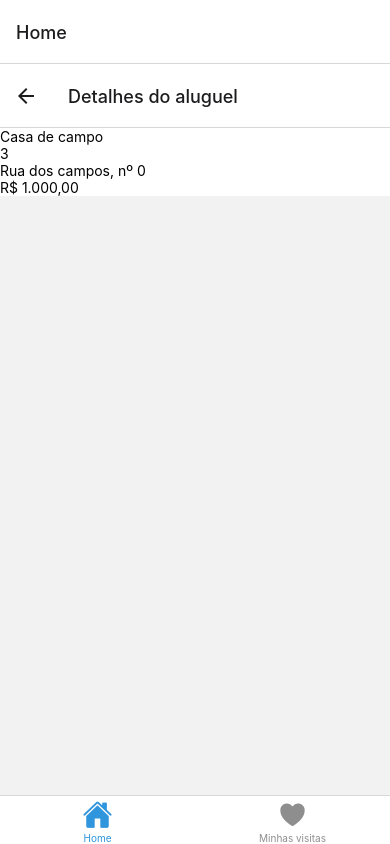
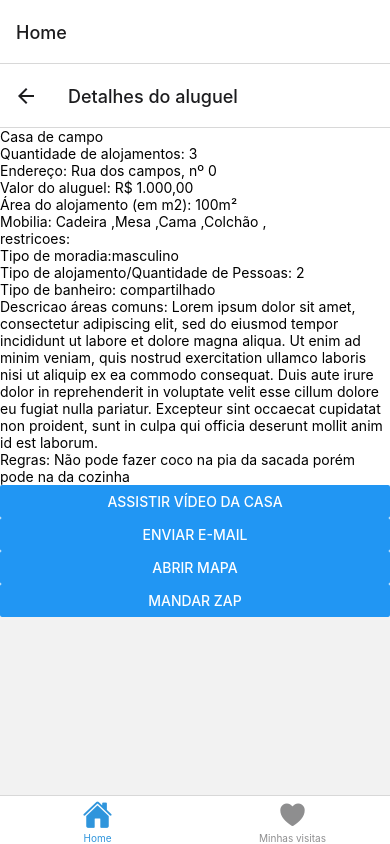
Before and after one commit to Trypion/sistemas_embarcados, a React Native app: screen /Root in a window 390 px wide. Both pictures are taken after a click on the element 195 px from the left and 178 px from the top of the page. Built offline with nearby package versions, Linux system fonts and the light colour scheme; what expo-linking would draw is missing.

Commit message:
Rent Detail atualizado

```diff
--- a/components/Card.js
+++ b/components/Card.js
@@ -9,7 +9,7 @@ export default function Card({ rent }) {
   const { nome, quantidade_quartos, valor, endereco } = rent;
 
   return (
-    <View style={styles.card}>
+    <View>
         <Text>{nome}</Text>
         <Text>quantidade de quartos: {quantidade_quartos}</Text>
         <Text>valor: {valor}</Text>
@@ -23,23 +23,4 @@ function handleHelpPress() {
 }
 
 const styles = StyleSheet.create({
-  card: {
-    display: "flex",
-    // flexDirection: "row",
-    justifyContent: "center",
-    alignItems: "center",
-    borderRadius: 5,
-    width: "90vw",
-    backgroundColor: "#fff6",
-    margin: 8,
-    padding: 8,
-    elevation: 5,
-    shadowColor: "#fff",
-    shadowOffset: {
-      width: 2,
-      height: 3,
-    },
-    shadowOpacity: 0.25,
-    shadowRadius: 3.84,
-  }
 });
--- a/components/RentDetail.js
+++ b/components/RentDetail.js
@@ -1,16 +1,66 @@
 import { Text, View } from "./Themed";
-import { StyleSheet } from "react-native";
+import { StyleSheet, Button, Platform,Linking } from "react-native";
 
 export default function RentDetail({ route, navigation }) {
   const { rent } = route.params;
-  return (
+  const mapUrl = Platform.select({
+    ios: `maps:0,0?q=${rent.localizacao.latitude},${rent.localizacao.longitude}` ,
+    android: `geo:0,0?q=${rent.localizacao.latitude},${rent.localizacao.longitude}`,
+    web: `https://www.google.com/maps/search/?api=1&query=${rent.localizacao.latitude},${rent.localizacao.longitude}`
+ })
+
+  const WhatsApp = (text, phone) => {
+    Linking.openURL(`whatsapp://send?text=${text}&phone=${phone}`);
+  }
+ ;
+ // 27.597355250972583, -48.55176328456648
+return (
+  // <View>
+  //   <Text><h2>{rent.nome}</h2></Text>
+  //   <Text><b>Quantidade de alojamentos:</b> {rent.quantidade_quartos}</Text>
+  //   <Text><b>Endereço:</b> {rent.endereco}</Text>
+  //   <Text><b>Valor do aluguel:</b> {rent.valor}</Text>
+  //   <Text><b>Área do alojamento (em m2):</b> {rent.area}</Text>
+  //   <Text><b>Mobilia:</b> {rent.mobilia}</Text>
+  //   <Text><h3>restricoes:</h3></Text>
+  //   <Text><b>Tipo de moradia:</b>{rent.restricoes.sexo}</Text>
+  //   <Text><b>Tipo de alojamento/Quantidade de Pessoas: </b>{rent.restricoes.numero_pessoas}</Text>
+  //   <Text><b>Tipo de banheiro: </b>{rent.restricoes.banheiro}</Text>
+  //   <Text><b>Descricao áreas comuns: </b>{rent.descricao}</Text>
+  //   <Text><b>Regras: </b>{rent.regras}</Text>
+  //   <Button onPress={() => Linking.openURL(`mailto:${rent.email}`) }
+  //           title="Enviar E-mail" />
+  //   <Button onPress={() => Linking.openURL(mapUrl)}
+  //           title="Abrir Mapa" />
+  // </View>
+
     <View>
-      <Text>{rent.nome}</Text>
-      <Text>{rent.quantidade_quartos}</Text>
-      <Text>{rent.endereco}</Text>
-      <Text>{rent.valor}</Text>
-    </View>
-  );
+    <Text>{rent.nome}</Text>
+    <Text>Quantidade de alojamentos: {rent.quantidade_quartos}</Text>
+    <Text>Endereço: {rent.endereco}</Text>
+    <Text>Valor do aluguel: {rent.valor}</Text>
+    <Text>Área do alojamento (em m2): {rent.area}</Text>
+    <Text>Mobilia: {rent.mobilia}</Text>
+    <Text>restricoes:</Text>
+    <Text>Tipo de moradia:{rent.restricoes.sexo}</Text>
+    <Text>Tipo de alojamento/Quantidade de Pessoas: {rent.restricoes.numero_pessoas}</Text>
+    <Text>Tipo de banheiro: {rent.restricoes.banheiro}</Text>
+    <Text>Descricao áreas comuns: {rent.descricao}</Text>
+    <Text>Regras: {rent.regras}</Text>
+    <Button onPress={() => Linking.openURL(rent.video) }
+            title="Assistir vídeo da casa" />
+    <Button onPress={() => Linking.openURL(`mailto:${rent.email}`) }
+            title="Enviar E-mail" />
+    <Button onPress={() => Linking.openURL(mapUrl)}
+            title="Abrir Mapa" />
+
+    <Button onPress={() => WhatsApp("Oi, gato", rent.telefone)}
+            title="Mandar Zap" />
+
+
+  </View>
+
+);
 }
 
 const styles = StyleSheet.create({
--- a/screens/HomeScreen.js
+++ b/screens/HomeScreen.js
@@ -1,5 +1,5 @@
 import React from "react";
-import { ScrollView, StyleSheet } from "react-native";
+import { ScrollView, StyleSheet, TouchableOpacity } from "react-native";
 import Card from "../components/Card";
 import { View } from "../components/Themed";
 import { getAvaibleRents } from "../services/Api";
@@ -16,9 +16,9 @@ export default function HomeScreen({ navigation }) {
     <View style={styles.container}>
       <ScrollView>
         {avaibleRents.map((rent) => (
-          <div key={rent.id} onClick={() => navigation.navigate('RentDetail', {rent})}>
+          <TouchableOpacity key={rent.id} onPress={() => navigation.navigate('RentDetail', {rent})}>
             <Card key={rent.id} rent={rent}/>
-          </div>
+          </TouchableOpacity>
         ))}
       </ScrollView>
     </View>
--- a/screens/UserFavorites.js
+++ b/screens/UserFavorites.js
@@ -1,5 +1,5 @@
 import React from "react";
-import { ScrollView, StyleSheet } from "react-native";
+import { ScrollView, StyleSheet, TouchableOpacity } from "react-native";
 import Card from "../components/Card";
 import { View } from "../components/Themed";
 import { getUserScheduledRents } from "../services/Api";
@@ -16,12 +16,12 @@ export default function UserFavorites({ navigation }) {
     <View style={styles.container}>
       <ScrollView>
         {userScheduledRents.map((rent) => (
-          <div
+          <TouchableOpacity
             key={rent.id}
-            onClick={() => navigation.navigate("RentDetail", { rent })}
+            onPress={() => navigation.navigate("RentDetail", { rent })}
           >
             <Card key={rent.id} rent={rent} />
-          </div>
+          </TouchableOpacity>
         ))}
       </ScrollView>
     </View>
--- a/services/Api.js
+++ b/services/Api.js
@@ -21,15 +21,15 @@ const AVAIBLE_RENTS = [
       numero_pessoas: 2,
       banheiro: "compartilhado",
     },
-    mobilia: [],
+    mobilia: ['Cadeira ,', 'Mesa ,', 'Cama ,', 'Colchão ,'],
     area: "100m²",
     fotos: [],
     descricao:
       "Lorem ipsum dolor sit amet, consectetur adipiscing elit, sed do eiusmod tempor incididunt ut labore et dolore magna aliqua. Ut enim ad minim veniam, quis nostrud exercitation ullamco laboris nisi ut aliquip ex ea commodo consequat. Duis aute irure dolor in reprehenderit in voluptate velit esse cillum dolore eu fugiat nulla pariatur. Excepteur sint occaecat cupidatat non proident, sunt in culpa qui officia deserunt mollit anim id est laborum.",
     video: "https://www.youtube.com/watch?v=dQw4w9WgXcQ",
-    telefone: "(11) 99999-9999",
+    telefone: "+55 48 9852-7483",
     email: "xuxa@gmail.com",
-    regras: "",
+    regras: "Não pode fazer coco na pia da sacada porém pode na da cozinha",
   },
   {
     id: 2,
```
